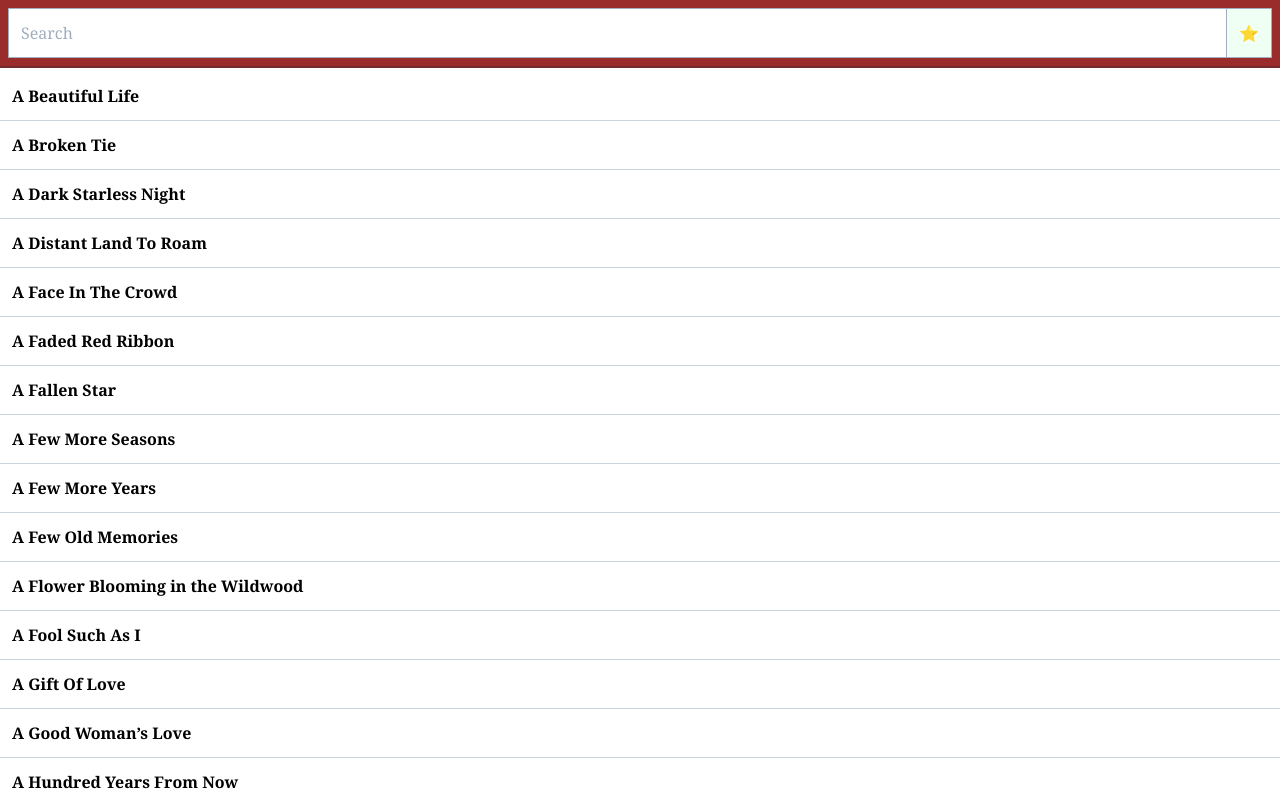
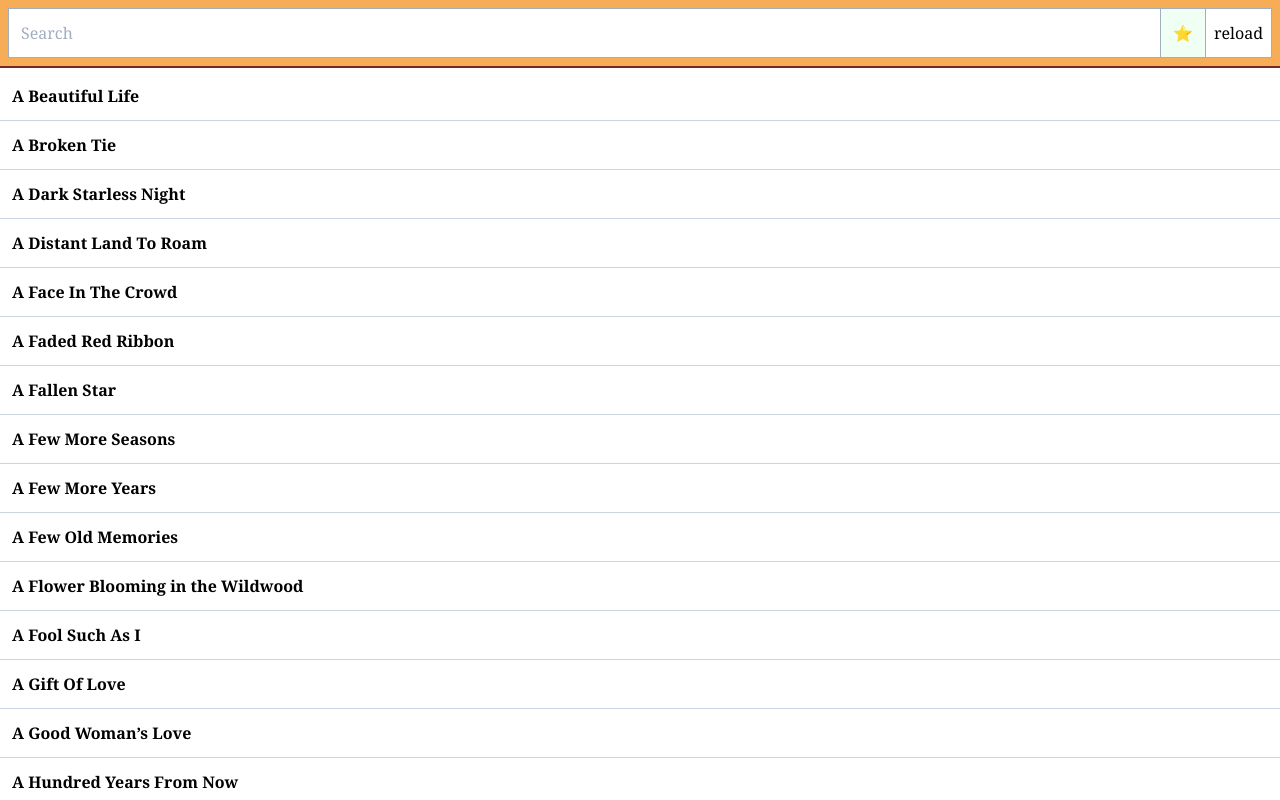
Before and after one commit to stereosteve/bluegrasslyrics.mobi, a React (Create React App) app: page / in a window 1280 px wide. Shown: the top 800 px of the page. Built offline with nearby package versions, Linux system fonts and the light colour scheme.

Commit message:
some reload / skipWaiting attempts

```diff
--- a/src/App.js
+++ b/src/App.js
@@ -30,11 +30,14 @@ function SongList({ children, stars }) {
   const updateQ = e => {
     setStarFilter(false)
     setQ(e.target.value)
+
+    // should be in some effect?
+    window.scroll(0, 0)
   }
 
   return (
     <div>
-      <div className="flex p-2 border-b-2 border-red-900 bg-red-800 fixed w-full top-0">
+      <div className="flex p-2 border-b-2 border-red-900 bg-orange-400 fixed w-full top-0">
         <input
           className="flex-grow border border-gray-500 rounded-none p-3 focus:outline-none focus:bg-yellow-100"
           type="text"
@@ -50,9 +53,15 @@ function SongList({ children, stars }) {
         >
           <Star on={starFilter} />
         </button>
+        <button
+          className="p-2 bg-white border border-gray-500 border-l-0"
+          onClick={() => window.location.reload()}
+        >
+          reload
+        </button>
       </div>
       <div className="pb-12">&nbsp;</div>
-      <div className="SongList">
+      <div className="">
         {songs.map(song => (
           <SongListItem
             song={song}
@@ -125,9 +134,8 @@ export default function App() {
   return (
     <div className="antialiased font-serif">
       <Router primary={false}>
-        <SongList path="/" stars={stars}>
-          <SongDetail path="song/:slug" stars={stars} toggleStar={toggleStar} />
-        </SongList>
+        <SongList path="/" stars={stars} />
+        <SongDetail path="song/:slug" stars={stars} toggleStar={toggleStar} />
       </Router>
     </div>
   )
--- a/src/index.js
+++ b/src/index.js
@@ -7,4 +7,6 @@ import App from './App'
 
 ReactDOM.render(<App />, document.getElementById('root'))
 
-serviceWorker.register()
+serviceWorker.register({
+  skipWaiting: true,
+})
```
